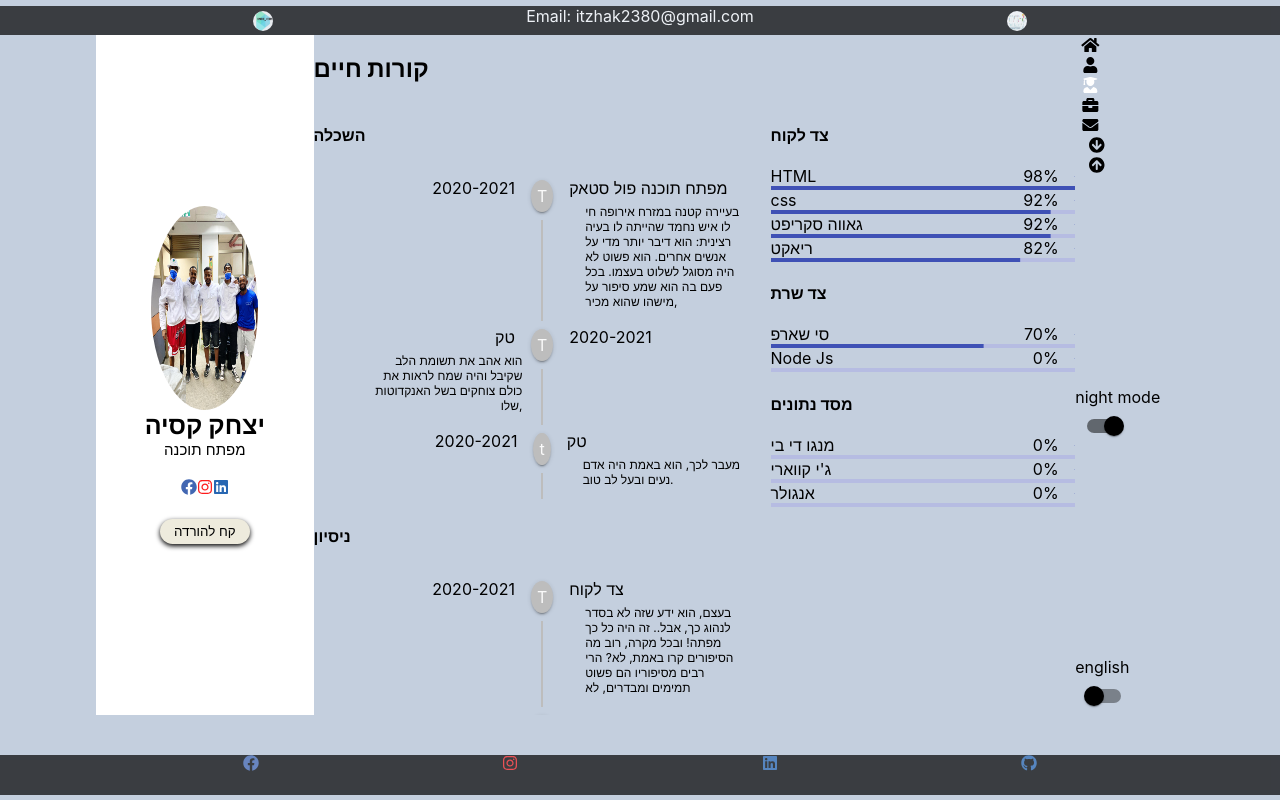
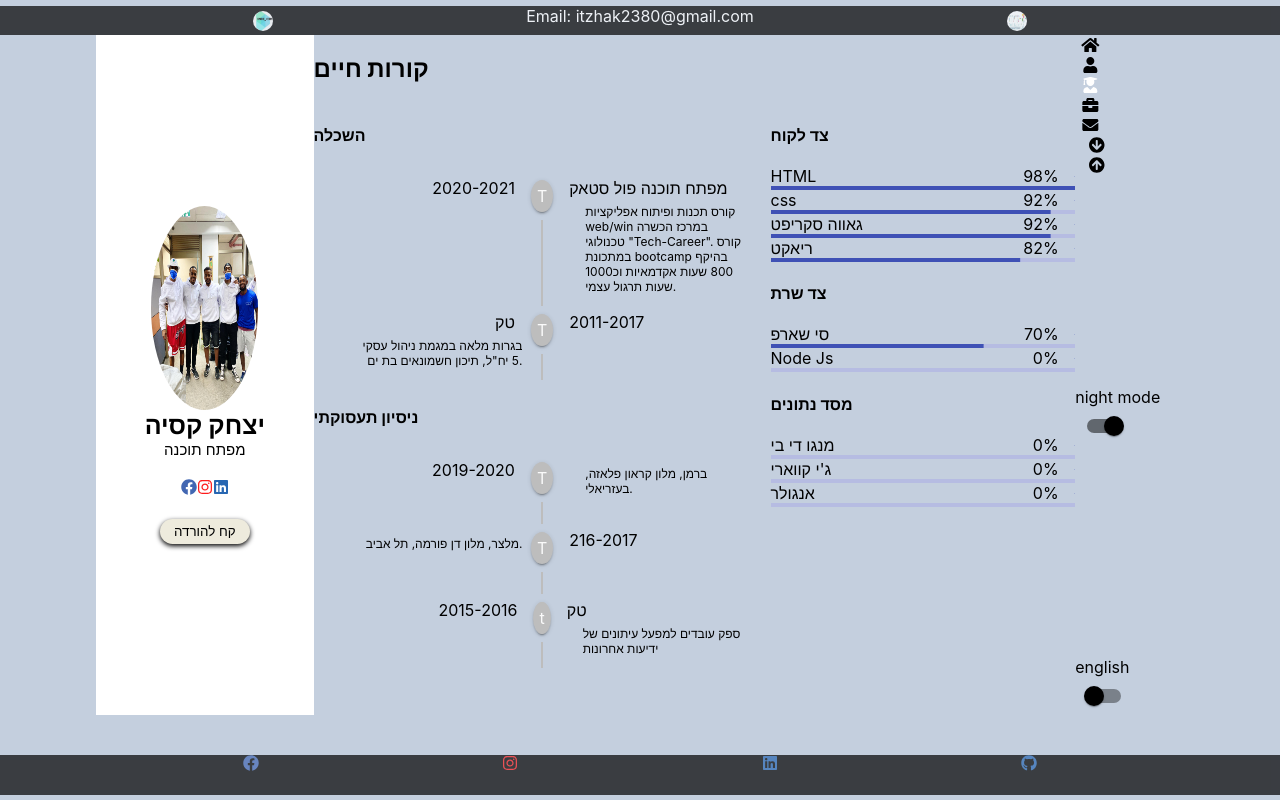
Before and after one commit to itzhak12380/portfolio, a React (Create React App) app: page /ResumePage in a window 1280 px wide. Both pictures are taken after a click on the element 1156 px from the left and 695 px from the top of the page. Built offline with nearby package versions, Linux system fonts and the light colour scheme.

Commit message:
קורות חיים שינוי

```diff
--- a/src/components/RightSideContent/PortfolioContent/ResumeContent.jsx
+++ b/src/components/RightSideContent/PortfolioContent/ResumeContent.jsx
@@ -43,11 +43,11 @@ function SkilsBar(props) {
     }, [])
 
     return (
-            <LinearProgress style={{color:"green"}} variant="determinate" value={Progress} />
+        <LinearProgress style={{ color: "green" }} variant="determinate" value={Progress} />
     )
 }
 
-const TIMELINECARD = styled.div `
+const TIMELINECARD = styled.div`
 padding: 6px 16px;
 width:95% ;
 height: fit-content;
@@ -79,7 +79,7 @@ export function EnglishResume() {
                             </TimelineSeparator>
                             <TimelineContent><TIMELINEHEADER>Frontend Development</TIMELINEHEADER>
                                 <TIMELINECARD >
-                                Maecenas finibus nec sem ut imperdiet. Ut tincidunt est ac dolor aliquam sodales. Phasellus sed mauris hendrerit, laoreet sem in, lobortis ante.
+                                    Maecenas finibus nec sem ut imperdiet. Ut tincidunt est ac dolor aliquam sodales. Phasellus sed mauris hendrerit, laoreet sem in, lobortis ante.
                                 </TIMELINECARD>
                             </TimelineContent>
                         </TimelineItem>
@@ -135,7 +135,7 @@ export function EnglishResume() {
                             </TimelineSeparator>
                             <TimelineContent><TIMELINEHEADER>Frontend Development</TIMELINEHEADER>
                                 <TIMELINECARD >
-                                Maecenas finibus nec sem ut imperdiet. Ut tincidunt est ac dolor aliquam sodales. Phasellus sed mauris hendrerit, laoreet sem in, lobortis ante.
+                                    Maecenas finibus nec sem ut imperdiet. Ut tincidunt est ac dolor aliquam sodales. Phasellus sed mauris hendrerit, laoreet sem in, lobortis ante.
                                 </TIMELINECARD>
                             </TimelineContent>
                         </TimelineItem>
@@ -177,12 +177,12 @@ export function EnglishResume() {
                 </LEFTSIDE>
                 <RIGHTSIDE>
                     <h4>Coding Skils</h4>
-                        <h4>client side</h4>
+                    <h4>client side</h4>
                     <SkilBarStyle  >
                         <span> HTML </span>
                         <span>98% <CircularProgress style={{ boxSizing: '12px', width: '12px', height: '12px' }} ></CircularProgress></span>
                     </SkilBarStyle>
-                    <SkilsBar  percentage={100} />
+                    <SkilsBar percentage={100} />
 
                     <SkilBarStyle>
                         <span> css </span>
@@ -262,13 +262,15 @@ export function HebrowResume() {
                             </TimelineSeparator>
                             <TimelineContent><TIMELINEHEADER>מפתח תוכנה פול סטאק</TIMELINEHEADER>
                                 <TIMELINECARD >
-                                בעיירה קטנה במזרח אירופה חי לו איש נחמד שהייתה לו בעיה רצינית: הוא דיבר יותר מדי על אנשים אחרים. הוא פשוט לא היה מסוגל לשלוט בעצמו. בכל פעם בה הוא שמע סיפור על מישהו שהוא מכיר,
+                                    קורס תכנות ופיתוח אפליקציות web/win במרכז הכשרה טכנולוגי "Tech-Career".
+                                    קורס במתכונת bootcamp בהיקף 800 שעות אקדמאיות וכ1000 שעות תרגול עצמי.
+
                                 </TIMELINECARD>
                             </TimelineContent>
                         </TimelineItem>
                         <TimelineItem>
                             <TimelineOppositeContent>
-                                <span>2020-2021</span>
+                                <span>2011-2017</span>
                             </TimelineOppositeContent>
                             <TimelineSeparator>
                                 <TimelineDot>
@@ -279,12 +281,55 @@ export function HebrowResume() {
                             <TimelineContent><TIMELINEHEADER>טק</TIMELINEHEADER>
                                 <TIMELINECARD >
 
-                                    <span>הוא אהב את תשומת הלב שקיבל והיה שמח לראות את כולם צוחקים בשל האנקדוטות שלו,</span>
+                                    <span>בגרות מלאה במגמת ניהול עסקי 5 יח"ל, תיכון חשמונאים בת ים.</span>
+                                </TIMELINECARD>
+                            </TimelineContent>
+                        </TimelineItem>
+                    </Timeline>
+
+
+
+                    <h4>ניסיון תעסוקתי</h4>
+                    <Timeline align="alternate">
+                        <TimelineItem>
+                            <TimelineOppositeContent>
+                                <span>2019-2020</span>
+                            </TimelineOppositeContent>
+                            <TimelineSeparator>
+                                <TimelineDot>
+                                    T
+                                </TimelineDot>
+                                <TimelineConnector />
+                            </TimelineSeparator>
+                            <TimelineContent><TIMELINEHEADER></TIMELINEHEADER>
+                                <TIMELINECARD >
+                                    <span>
+                                        ברמן, מלון קראון פלאזה, בעזריאלי.
+                                    </span>
+                                </TIMELINECARD>
+                            </TimelineContent>
+                        </TimelineItem>
+                        <TimelineItem>
+                            <TimelineOppositeContent>
+                                <span>216-2017</span>
+                            </TimelineOppositeContent>
+                            <TimelineSeparator>
+                                <TimelineDot>
+                                    T
+                                </TimelineDot>
+                                <TimelineConnector />
+                            </TimelineSeparator>
+                            <TimelineContent><TIMELINEHEADER>
+
+                            </TIMELINEHEADER>
+                                <TIMELINECARD >
+
+                                    <span>מלצר, מלון דן פורמה, תל אביב.</span>
                                 </TIMELINECARD>
                             </TimelineContent>
                         </TimelineItem><TimelineItem>
                             <TimelineOppositeContent>
-                                <span>2020-2021</span>
+                                <span>2015-2016</span>
                             </TimelineOppositeContent>
                             <TimelineSeparator>
                                 <TimelineDot>
@@ -295,63 +340,7 @@ export function HebrowResume() {
                             <TimelineContent><TIMELINEHEADER>טק</TIMELINEHEADER>
                                 <TIMELINECARD >
 
-                                    <span>מעבר לכך, הוא באמת היה אדם נעים ובעל לב טוב.</span>
-                                </TIMELINECARD>
-                            </TimelineContent>
-                        </TimelineItem>
-
-                    </Timeline>
-
-
-
-                    <h4>ניסיון</h4>
-                    <Timeline align="alternate">
-                        <TimelineItem>
-                            <TimelineOppositeContent>
-                                <span>2020-2021</span>
-                            </TimelineOppositeContent>
-                            <TimelineSeparator>
-                                <TimelineDot>
-                                    T
-                                </TimelineDot>
-                                <TimelineConnector />
-                            </TimelineSeparator>
-                            <TimelineContent><TIMELINEHEADER>צד לקוח</TIMELINEHEADER>
-                                <TIMELINECARD >
-                                בעצם, הוא ידע שזה לא בסדר לנהוג כך, אבל.. זה היה כל כך מפתה! ובכל מקרה, רוב מה הסיפורים קרו באמת, לא? הרי רבים מסיפוריו הם פשוט תמימים ומבדרים, לא
-                                </TIMELINECARD>
-                            </TimelineContent>
-                        </TimelineItem>
-                        <TimelineItem>
-                            <TimelineOppositeContent>
-                                <span>2020-2021</span>
-                            </TimelineOppositeContent>
-                            <TimelineSeparator>
-                                <TimelineDot>
-                                    T
-                                </TimelineDot>
-                                <TimelineConnector />
-                            </TimelineSeparator>
-                            <TimelineContent><TIMELINEHEADER>טק</TIMELINEHEADER>
-                                <TIMELINECARD >
-
-                                    <span>מעבר לכך, הוא באמת היה אדם נעים ובעל לב טוב.</span>
-                                </TIMELINECARD>
-                            </TimelineContent>
-                        </TimelineItem><TimelineItem>
-                            <TimelineOppositeContent>
-                                <span>2020-2021</span>
-                            </TimelineOppositeContent>
-                            <TimelineSeparator>
-                                <TimelineDot>
-                                    t
-                                </TimelineDot>
-                                <TimelineConnector />
-                            </TimelineSeparator>
-                            <TimelineContent><TIMELINEHEADER>טק</TIMELINEHEADER>
-                                <TIMELINECARD >
-
-                                    <span>מעבר לכך, הוא באמת היה אדם נעים ובעל לב טוב.</span>
+                                    <span>ספק עובדים למפעל עיתונים של ידיעות אחרונות</span>
                                 </TIMELINECARD>
                             </TimelineContent>
                         </TimelineItem>
@@ -378,7 +367,7 @@ export function HebrowResume() {
                         <span>92% <CircularProgress style={{ boxSizing: '12px', width: '12px', height: '12px' }} ></CircularProgress></span>
                     </SkilBarStyle>
                     <SkilsBar percentage={92} />
-                        <SkilBarStyle>
+                    <SkilBarStyle>
                         <span> ריאקט </span>
                         <span>82% <CircularProgress style={{ boxSizing: '12px', width: '12px', height: '12px' }} ></CircularProgress></span>
                     </SkilBarStyle>
@@ -411,11 +400,6 @@ export function HebrowResume() {
                         <span>0% <CircularProgress style={{ boxSizing: '12px', width: '12px', height: '12px' }} ></CircularProgress></span>
                     </SkilBarStyle>
                     <SkilsBar percentage={0} />
-
-
-
-
-
                 </RIGHTSIDE>
             </CONTAINER></div>
     )
```
